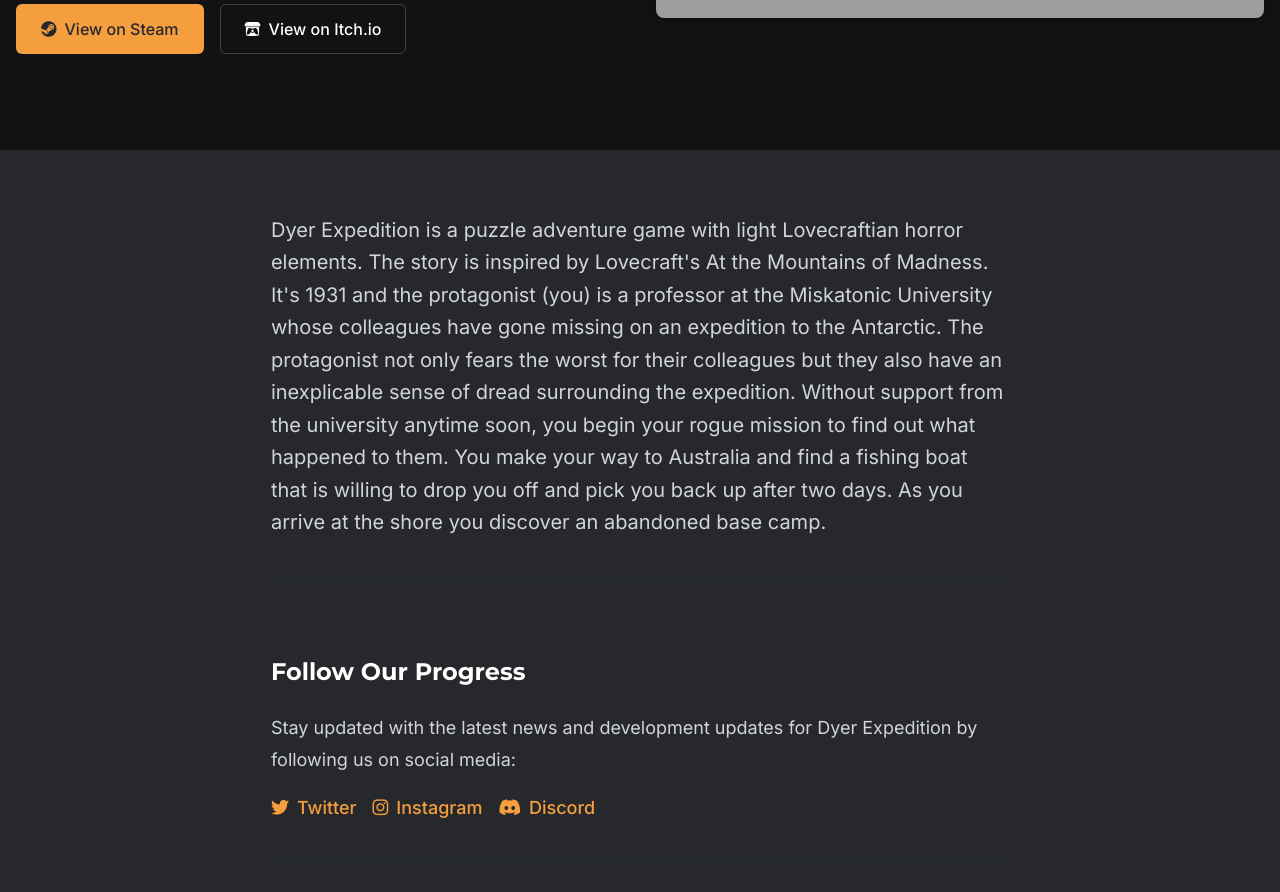
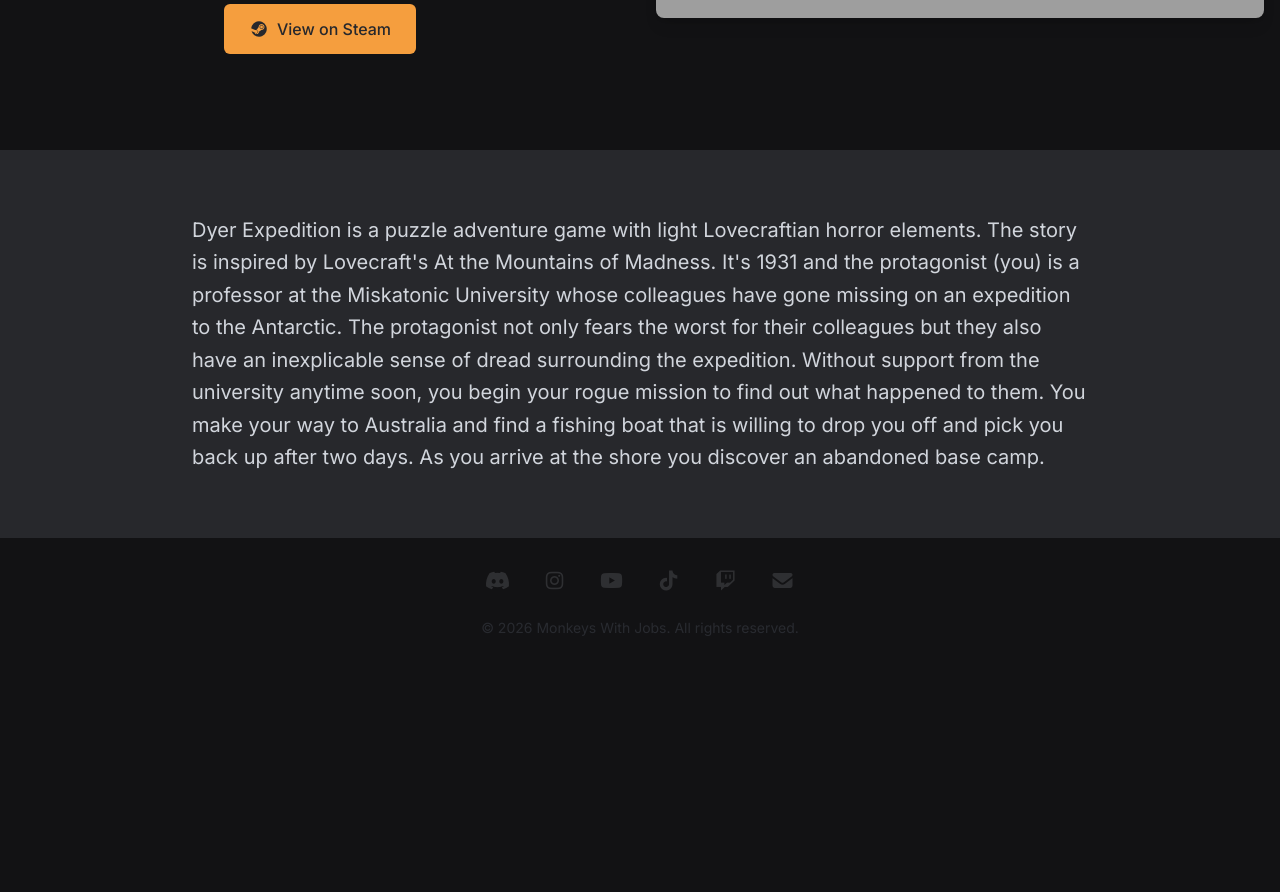
Before and after one commit to Monkeys-With-Jobs/monkeys-with-jobs.github.io, an Astro site: page /games/dyer-expedition in a window 1280 px wide. Shown: the part 528-1420 px from the top of the page. After the commit the page ends 1198 px from the top, so only its background shows below. Built offline with nearby package versions, Linux system fonts and the light colour scheme; Astro itself is replaced by a stand-in of ours; grey boxes are pictures that could not be loaded.

Commit message:
Upgraded to Astro 7 and Tailwind 4

```diff
--- a/astro.config.mjs
+++ b/astro.config.mjs
@@ -1,8 +1,10 @@
-import { defineConfig } from 'astro/config';
-import tailwind from '@astrojs/tailwind';
+import { defineConfig } from "astro/config";
+import tailwindcss from "@tailwindcss/vite";
 
 // https://astro.build/config
 export default defineConfig({
-  site: 'https://monkeyswithjobs.com/',
-  integrations: [tailwind()],
+  site: "https://monkeyswithjobs.com/",
+  vite: {
+    plugins: [tailwindcss()],
+  },
 });
--- a/postcss.config.cjs
+++ /dev/null
@@ -1,6 +0,0 @@
-module.exports = {
-  plugins: {
-    tailwindcss: {},
-    autoprefixer: {},
-  },
-}
--- a/src/layouts/DefaultLayout.astro
+++ b/src/layouts/DefaultLayout.astro
@@ -24,7 +24,7 @@ import Footer from '../components/Footer.astro';
   </head>
   <body class="bg-darker text-gray-100 min-h-screen flex flex-col">
     <Navbar />
-    <main class="flex-grow">
+    <main class="grow">
       <slot />
     </main>
     <Footer />
--- a/src/pages/games/dyer-expedition.astro
+++ b/src/pages/games/dyer-expedition.astro
@@ -22,16 +22,13 @@ import '@fortawesome/fontawesome-free/css/all.min.css'
             <Image class="w-full max-w-md mx-auto mb-6" src={logoWhite} alt="Dyer Expedition Logo" width={680} height={514} />
             <h1 class="sr-only">Dyer Expedition</h1>
 
-            <div class="flex flex-wrap gap-4 mt-6">
+            <div class="flex flex-wrap gap-4 justify-center mt-6">
               <a href="https://store.steampowered.com/app/2179390/Dyer_Expedition/" target="_blank" rel="noopener noreferrer" class="inline-flex items-center justify-center px-6 py-3 border border-transparent text-base font-medium rounded-md text-secondary bg-primary hover:bg-primary/80 transition-colors duration-300 no-underline">
                 <i class="fa-brands fa-steam mr-2"></i> View on Steam
               </a>
-              <a href="https://retzudo.itch.io/dyer-expedition" target="_blank" rel="noopener noreferrer" class="inline-flex items-center justify-center px-6 py-3 border border-white/20 text-base font-medium rounded-md text-white hover:bg-white/10 transition-colors duration-300 no-underline">
-                <i class="fa-brands fa-itch-io mr-2"></i> View on Itch.io
-              </a>
             </div>
           </div>
-          <div class="aspect-w-16 aspect-h-9">
+          <div class="aspect-video">
             <iframe class="w-full h-full rounded-lg shadow-lg" src="https://www.youtube-nocookie.com/embed/aoKi-mzx9n0" title="YouTube video player" frameborder="0" allow="accelerometer; autoplay; clipboard-write; encrypted-media; gyroscope; picture-in-picture" allowfullscreen></iframe>
           </div>
         </div>
@@ -43,28 +40,10 @@ import '@fortawesome/fontawesome-free/css/all.min.css'
   <section class="py-16 bg-secondary">
     <div class="container mx-auto px-4">
       <div class="max-w-4xl mx-auto">
-        <div class="prose prose-lg prose-invert mx-auto">
+        <div class="mx-auto">
           <p class="text-xl leading-relaxed text-gray-300">
             Dyer Expedition is a puzzle adventure game with light Lovecraftian horror elements. The story is inspired by Lovecraft's At the Mountains of Madness. It's 1931 and the protagonist (you) is a professor at the Miskatonic University whose colleagues have gone missing on an expedition to the Antarctic. The protagonist not only fears the worst for their colleagues but they also have an inexplicable sense of dread surrounding the expedition. Without support from the university anytime soon, you begin your rogue mission to find out what happened to them. You make your way to Australia and find a fishing boat that is willing to drop you off and pick you back up after two days. As you arrive at the shore you discover an abandoned base camp.
           </p>
-
-          <div class="my-10 border-t border-b border-gray-800 py-8">
-            <h2 class="text-2xl font-bold mb-6">Follow Our Progress</h2>
-            <p class="mb-4">
-              Stay updated with the latest news and development updates for Dyer Expedition by following us on social media:
-            </p>
-            <div class="flex flex-wrap gap-4">
-              <a href="https://twitter.com/monkeyswithjobs" rel="noopener noreferrer" target="_blank" class="inline-flex items-center text-primary hover:text-primary/80 no-underline">
-                <i class="fa-brands fa-twitter mr-2"></i> Twitter
-              </a>
-              <a href="https://instagram.com/monkeyswithjobs" rel="noopener noreferrer" target="_blank" class="inline-flex items-center text-primary hover:text-primary/80 no-underline">
-                <i class="fa-brands fa-instagram mr-2"></i> Instagram
-              </a>
-              <a href="https://discord.gg/XXzPyCJECu" rel="noopener noreferrer" target="_blank" class="inline-flex items-center text-primary hover:text-primary/80 no-underline">
-                <i class="fa-brands fa-discord mr-2"></i> Discord
-              </a>
-            </div>
-          </div>
         </div>
       </div>
     </div>
--- a/src/pages/games/index.astro
+++ b/src/pages/games/index.astro
@@ -34,7 +34,7 @@ import logoWhite from '../../assets/dyer-expedition/logo-white.svg';
               </div>
             </div>
             <div class="bg-black/30">
-              <div class="aspect-w-16 aspect-h-9 h-full">
+              <div class="aspect-video h-full">
                 <iframe class="w-full h-full" src="https://www.youtube-nocookie.com/embed/aoKi-mzx9n0" title="YouTube video player" frameborder="0" allow="accelerometer; autoplay; clipboard-write; encrypted-media; gyroscope; picture-in-picture" allowfullscreen></iframe>
               </div>
             </div>
--- a/src/pages/index.astro
+++ b/src/pages/index.astro
@@ -55,7 +55,7 @@ import background from '../assets/dyer-expedition/background.webp';
               </a>
             </div>
           </div>
-          <div class="aspect-w-16 aspect-h-9">
+          <div class="aspect-video">
             <iframe class="w-full h-full rounded-lg shadow-lg" src="https://www.youtube-nocookie.com/embed/aoKi-mzx9n0" title="YouTube video player" frameborder="0" allow="accelerometer; autoplay; clipboard-write; encrypted-media; gyroscope; picture-in-picture" allowfullscreen></iframe>
           </div>
         </div>
--- a/src/styles/global.css
+++ b/src/styles/global.css
@@ -1,21 +1,24 @@
-@tailwind base;
-@tailwind components;
-@tailwind utilities;
+@import "tailwindcss";
+
+@custom-variant dark (&:where(.dark, .dark *));
+
+@theme {
+  --color-primary: #f59e3e;
+  --color-secondary: #27282c;
+  --color-dark: #1a1b1f;
+  --color-darker: #121214;
+
+  --font-sans: "Inter", system-ui, sans-serif;
+  --font-display: "Montserrat", system-ui, sans-serif;
+}
 
 @layer base {
-  html {
-    @apply bg-secondary text-gray-100;
-  }
-
-  body {
-    @apply min-h-screen flex flex-col;
-  }
-
-  main {
-    @apply flex-grow;
-  }
-
-  h1, h2, h3, h4, h5, h6 {
+  h1,
+  h2,
+  h3,
+  h4,
+  h5,
+  h6 {
     @apply font-display font-bold;
   }
 
@@ -30,8 +33,4 @@
   h3 {
     @apply text-2xl md:text-3xl mb-3;
   }
-
-  a {
-    @apply text-primary hover:text-primary/80 transition-colors;
-  }
 }
--- a/tailwind.config.mjs
+++ /dev/null
@@ -1,23 +0,0 @@
-/** @type {import('tailwindcss').Config} */
-export default {
-  content: ['./src/**/*.{astro,html,js,jsx,md,mdx,svelte,ts,tsx,vue}'],
-  theme: {
-    extend: {
-      colors: {
-        primary: '#f59e3e', // MWJ Orange
-        secondary: '#27282c', // MWJ Grey
-        dark: '#1a1b1f', // Slightly darker than MWJ Grey
-        darker: '#121214', // Even darker shade
-      },
-      fontFamily: {
-        sans: ['Inter', 'system-ui', 'sans-serif'],
-        display: ['Montserrat', 'system-ui', 'sans-serif'],
-      },
-    },
-  },
-  plugins: [
-    require('@tailwindcss/aspect-ratio'),
-    require('@tailwindcss/typography'),
-  ],
-  darkMode: 'class',
-}
--- a/tsconfig.json
+++ b/tsconfig.json
@@ -1,3 +1,5 @@
 {
-  "extends": "astro/tsconfigs/base"
+  "extends": "astro/tsconfigs/strict",
+  "include": [".astro/types.d.ts", "**/*"],
+  "exclude": ["dist"]
 }
```
Also changed, not shown: package.json (+5 -10 lines), 1 other file.
